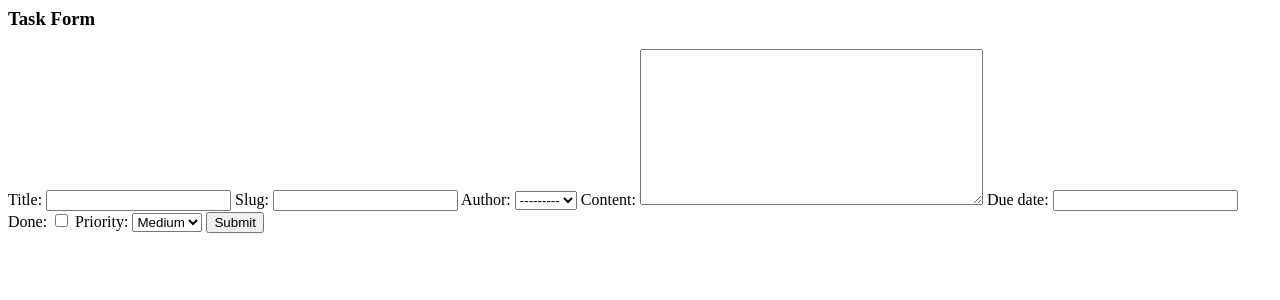
After one commit to garymast/MyTask, a Django app: page /create-task/ in a window 1280 px wide. The commit adds this page. Shown: the top 300 px of the page. Run offline with Django 4.2, Linux system fonts and the light colour scheme.

Commit message:
Wire up basic form page

```diff
--- a/flamenco/urls.py
+++ b/flamenco/urls.py
@@ -17,10 +17,11 @@ Including another URLconf
 from django.contrib import admin
 from django.urls import path, include
 # from my_tasks import views as index_views
-from my_tasks.views import TaskList, TaskDetail
+from my_tasks.views import TaskList, TaskDetail, TaskCreate
 
 urlpatterns = [
     path('', TaskList.as_view(), name='tasks'),
     path('task/<int:pk>/', TaskDetail.as_view(), name='task'),
+    path('create-task/', TaskCreate.as_view(), name='task-create'),
     path('admin/', admin.site.urls),
 ]
--- a/my_tasks/models.py
+++ b/my_tasks/models.py
@@ -15,10 +15,10 @@ class Post(models.Model):
     )
     content = models.TextField()
     created_on = models.DateTimeField(auto_now_add=True)
-    status = models.IntegerField(choices=STATUS, default=0)
+    # status = models.IntegerField(choices=STATUS, default=0)
     due_date = models.DateTimeField()
     done = models.BooleanField(default=False)
-    excerpt = models.TextField(blank=True)
+    # excerpt = models.TextField(blank=True)
     updated_on = models.DateTimeField(auto_now=True)
     priority = models.IntegerField(choices=PRIO, default=1)
 
--- a/my_tasks/templates/my_tasks/post_detail.html
+++ /dev/null
@@ -1 +0,0 @@
-<h1>Task:</h1>
--- /dev/null
+++ b/my_tasks/templates/my_tasks/post_form.html
@@ -0,0 +1,6 @@
+<h3>Task Form</h3>
+
+<form method="POST" action="">
+  {{form}}
+  <input type="submit" value="Submit" />
+</form>
--- a/my_tasks/templates/my_tasks/post_list.html
+++ b/my_tasks/templates/my_tasks/post_list.html
@@ -1,12 +1,15 @@
 <h1>My To Do List</h1>
+<a href="{% url 'task-create' %}">Add Task</a>
 
 <table>
   <tr>
     <th>Item</th>
+    <th></th>
   </tr>
   {% for task in tasks %}
   <tr>
     <td>{{task.title}}</td>
+    <td><a href="{% url 'task' task.id %}">View</a></td>
   </tr>
   {% empty %}
   <h3>No items in list</h3>
--- /dev/null
+++ b/my_tasks/templates/my_tasks/task.html
@@ -0,0 +1 @@
+<h1>Task:{{task}}</h1>
--- a/my_tasks/views.py
+++ b/my_tasks/views.py
@@ -1,6 +1,9 @@
 from django.shortcuts import render
 from django.views.generic.list import ListView
 from django.views.generic.detail import DetailView
+from django.views.generic.edit import CreateView
+from django.urls import reverse_lazy
+
 from .models import Post
 
 # from django.http import HttpResponse
@@ -15,3 +18,12 @@ class TaskList(ListView):
 
 class TaskDetail(DetailView):
     model = Post
+    context_object_name = 'task'
+    template_name = 'my_tasks/task.html'
+
+
+class TaskCreate(CreateView):
+    model = Post
+    fields = '__all__'
+    # Also look at adding form class as per CodeInstitute Hello Django
+    success_url = reverse_lazy('tasks')
```
Also changed, not shown: my_tasks/migrations/0006_remove_post_excerpt_remove_post_status.py (added).
